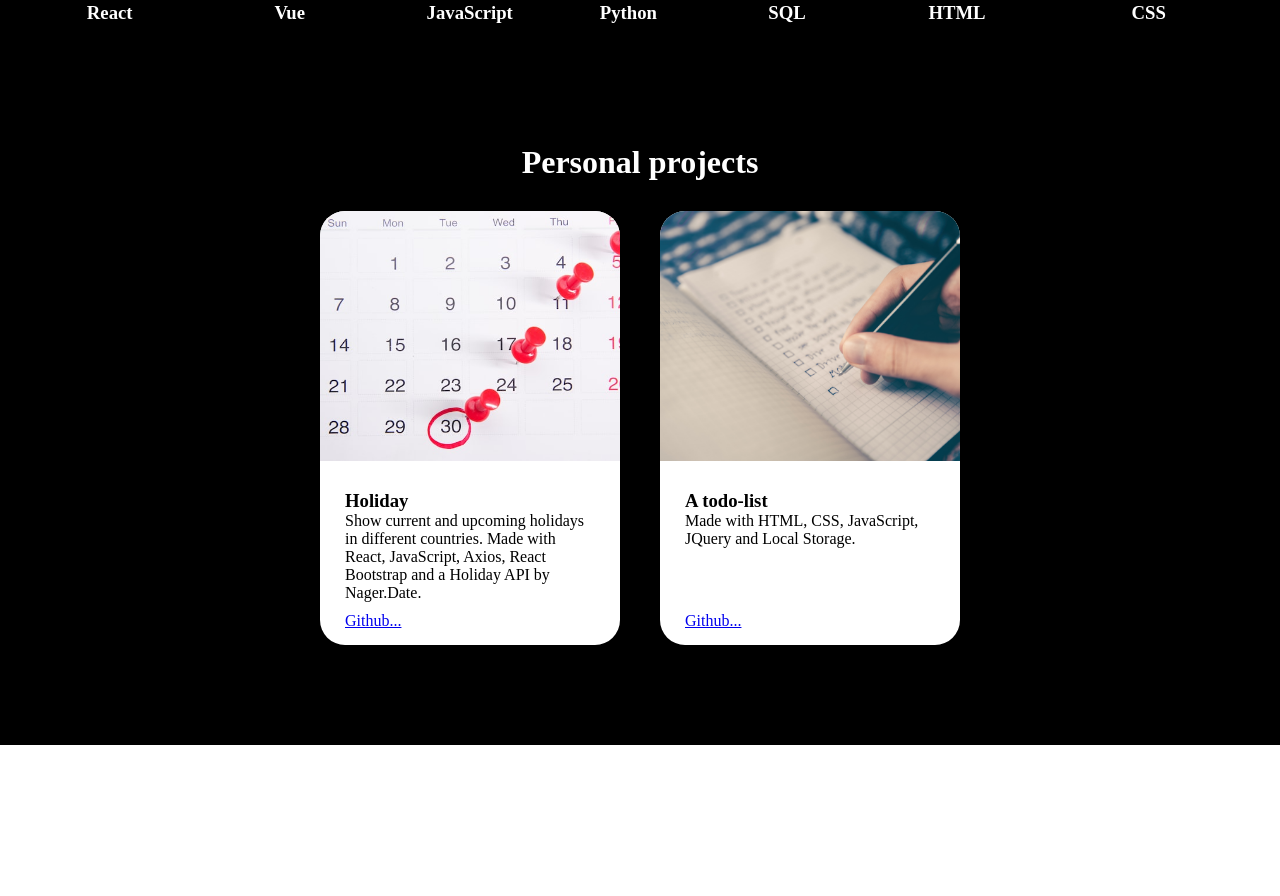
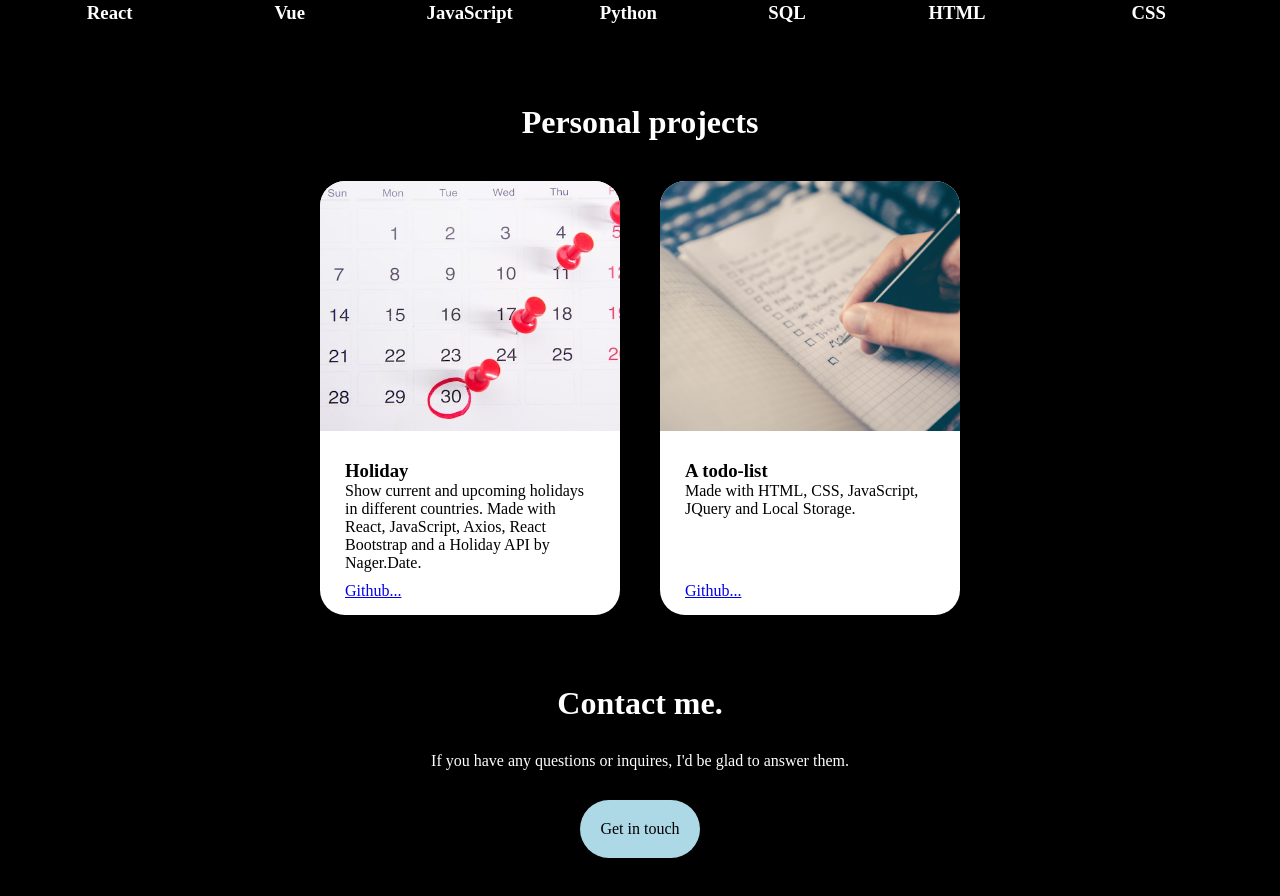
Before and after one commit to MiuMiuMiuMiuMiu/portfolio-website, a React (Create React App) app in the folder app/: page / in a window 1280 px wide. Shown: the part 869-1765 px from the top of the page. Before the commit the page ends 1614 px from the top, so only its background shows below. Built offline with nearby package versions, Linux system fonts and the light colour scheme.

Commit message:
Add contact section

```diff
--- a/app/src/App.css
+++ b/app/src/App.css
@@ -1,5 +1,9 @@
+main {
+  background-color: black;
+  color: white;
+}
+
 /*Header*/
-
 .header {
   background-color: white;
   overflow: hidden;
@@ -74,8 +78,6 @@
 
 #skills {
   height: auto;
-  background-color: black;
-  color: white;
   text-align: center;
 }
 
@@ -101,10 +103,8 @@
 
 #projects {
   height: auto;
-  background-color: black;
-  color: white;
   text-align: center;
-  padding: 100px 0px;
+  margin-top: 60px;
 }
 
 #projects > h1 {
@@ -122,8 +122,12 @@
   background-color: white;
   color: black;
   width: 300px;
-  margin: 0px 20px;
+  margin: 10px 20px;
   opacity: 1;
+}
+
+.projects-container > .card:hover {
+  transform: translateY(-10px);
 }
 
 .projects-container > .card > a > img {
@@ -145,10 +149,6 @@
   text-align: center;
 }
 
-.projects-container > .card:hover {
-  transform: translateY(-10px);
-}
-
 .projects-container > .card > .container {
   padding: 25px;
   text-align: left;
@@ -159,6 +159,34 @@
 .projects-container > .card > .container > a {
   position: absolute;
   bottom: 15px;
+}
+
+/*Contact*/
+
+#contact {
+  height: auto;
+  text-align: center;
+  margin-top: 60px;
+  padding-bottom: 60px;
+}
+
+#contact p {
+  margin: 30px 0px;
+}
+
+#contact a:link, a:visited {
+  background-color: lightblue;
+  color: black;
+  padding: 20px 20px;
+  text-align: center;
+  text-decoration: none;
+  display: inline-block;
+  border-radius: 30px;
+}
+
+#contact a:hover, a:active {
+  background-color: lightseagreen;
+  color: white;
 }
 
 /*Mobile*/
--- a/app/src/App.js
+++ b/app/src/App.js
@@ -3,6 +3,7 @@ import Header from './components/Header'
 import Home  from './components/Home';
 import Skills from './components/Skills';
 import Projects from './components/Projects';
+import Contact from './components/Contact';
 
 function App() {
   return (
@@ -14,6 +15,7 @@ function App() {
         <Home />
         <Skills />
         <Projects />
+        <Contact />
       </main>
     </div>
   );
--- /dev/null
+++ b/app/src/components/Contact.js
@@ -0,0 +1,11 @@
+function Contact () {
+    return (
+        <div id="contact">
+            <h1>Contact me.</h1>
+            <p>If you have any questions or inquires, I'd be glad to answer them.</p>
+            <a href="mailto:thiptida.luengprakarn@gmail.com">Get in touch</a>
+        </div>
+    )
+}
+
+export default Contact;
```
